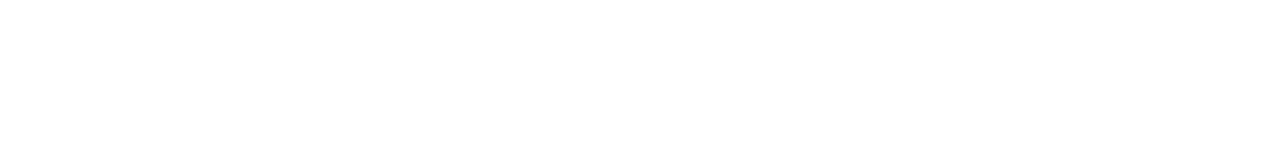
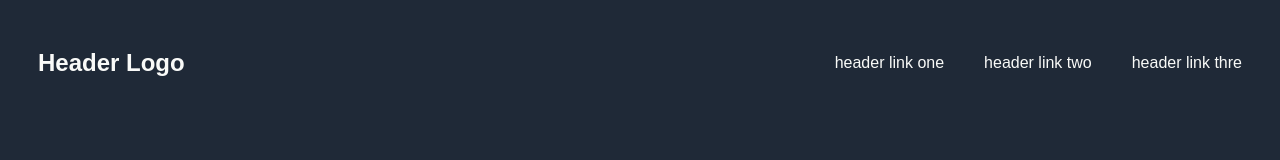
Before and after one commit to aveskovac-trace/Landing-page---TOP, a plain HTML site: page index.html in a window 1280 px wide. Drawn offline with Linux system fonts and the light colour scheme.

Commit message:
Add header section

```diff
--- a/index.html
+++ b/index.html
@@ -7,6 +7,13 @@
     <link rel="stylesheet" href="style.css">
 </head>
 <body>
-
+    <div class="header">
+        <Div class="logo">Header Logo</Div>
+        <div class="header-links">
+            <a href="#">header link one</a>
+            <a href="#">header link two</a>
+            <a href="#">header link thre</a>
+        </div>
+    </div>
 </body>
 </html>
--- a/style.css
+++ b/style.css
@@ -0,0 +1,31 @@
+body {
+    font-family: Arial, Helvetica, sans-serif;
+    background-color: #1F2937;
+}
+
+.header {
+    height: 50px;
+    display: flex;
+    justify-content: space-between;
+    padding: 30px;
+    align-items: center;
+}
+
+.logo {
+    color: #F9FAF8;
+    font-size: x-large;
+    font-weight: bolder;
+}
+
+.header-links {
+    display: flex;
+    gap: 40px;
+    align-items: end;
+    color: #F9FAF8;
+}
+
+a {
+    text-decoration: none;
+    list-style-type: none;
+    color: #F9FAF8;
+}
```
